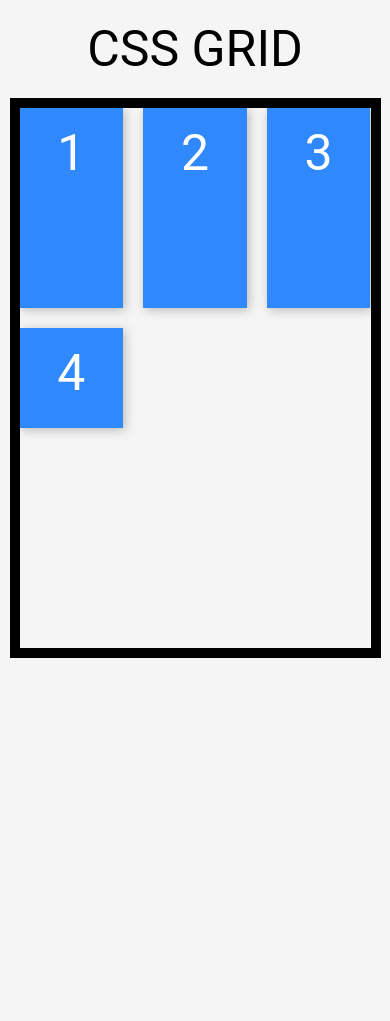
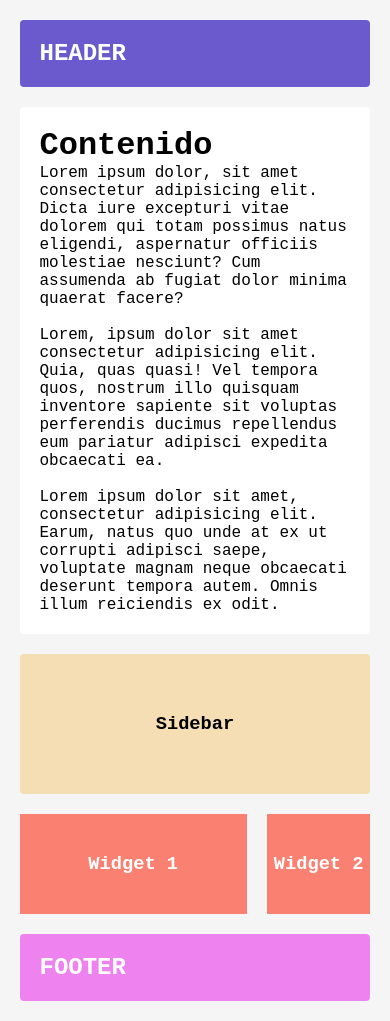
Before and after one commit to BrenMl/Css-Grid, a plain HTML site: page index.html in a window 390 px wide. Before the commit the page ends 844 px from the top, so only its background shows below. Drawn offline with Linux system fonts and the light colour scheme.

Commit message:
responsive website

```diff
--- a/css/grid.css
+++ /dev/null
@@ -1,11 +0,0 @@
-.container {
-    display: grid;
-    grid-template-columns: repeat(auto-fit, minmax(100px,1fr));
-    grid-template-rows: 200px 100px 200px;
-    gap: 20px;
-   /*Auto-fill va a rellenar toda la fila con las columnas que pueda poner dentro
-   auto-fit nos va a permitir rellenar todo el contenedor con las columnas que tenemos disponibles
-
-
-   */
-}
--- a/css/style.css
+++ b/css/style.css
@@ -6,33 +6,98 @@
 body {
     background: whitesmoke;
     color: black;
-    font-family: 'Roboto', sans-serif;
+    font-family:'Courier New', Courier, monospace;
 }
 
-.header p {
-    font-size: 50px;
-    text-align: center;
-    padding: 20px 0;
-}
 .container {
     width: 90%;
     max-width: 1000px;
-    border: 10px solid black;
-    margin: auto;
-    font-size: 50px;
-    line-height: 50px;
-    text-align: center;
+    margin: 20px auto;
+    display: grid;
+    gap: 20px;
+    grid-template-columns: repeat(3,1fr);
+    grid-template-rows: repeat(4,auto);
+
+    grid-template-areas: "header header header"
+                        "contenido contenido sidebar"
+                        "widget-1 widget-2 sidebar"
+                        "footer footer footer";
 }
 
-.container > div {
-    display: block;
+.conatiner > div,
+.container .header,
+.container .contenido,
+.container .sidebar,
+.container .footer {
+    background-color: white;
     padding: 20px;
-    color: white;
-    background: #2f89fc;
-    box-shadow: 2px 2px 10px rgba(0,0,0,.25);
+    border-radius: 4px;
 }
 
-.container .section > div {
-    background-color: blueviolet;
-    box-shadow: 2px 2px 10px rgba(0,0,0,.25);
+.container .header {
+    background-color: slateblue;
+    color: white;
+    grid-area: header;
+    /* grid-column: 1 / -1; */
 }
+
+.container .contenido {
+    /* grid-column: span 2; */
+    grid-area: contenido;
+}
+.container .sidebar {
+    background-color: wheat;
+    grid-area: sidebar;
+    /* grid-column: 3 / span 1;
+    grid-row: span 2; */
+    display: flex;
+    align-items: center;
+    justify-content: center;
+    min-height: 100px;
+}
+
+.container .widget-1,
+.container .widget-2 {
+    background-color: salmon;
+    color: white;
+    height: 100px;
+    text-align: center;
+    display: flex;
+    align-items: center;
+    justify-content: center;
+}
+.container .widget-1 {
+    grid-area: widget-1;
+}
+.container .widget-2 {
+    grid-area: widget-2;
+}
+.container .footer {
+    background-color: violet;
+    color: white;
+    grid-area: footer;
+    /* grid-column: span 3; */
+}
+
+@media screen and (max-width: 768px){
+    .container {
+        grid-template-areas: "header header header"
+                            "contenido contenido contenido"
+                            "sidebar sidebar sidebar"
+                            "widget-1 widget-1 widget-2 "
+                            "footer footer footer";
+    }
+}
+
+/* @media screen and (max-width: 768px) {
+    .container .contenido {
+        grid-column: 1 / -1;
+    }
+
+    .container .sidebar {
+        grid-column: 1 / -1 ;
+    }
+    .container .widget-1 {
+        grid-column: span 2;
+    }
+} */
--- a/index.html
+++ b/index.html
@@ -4,18 +4,41 @@
     <meta charset="UTF-8">
     <meta name="viewport" content="width=device-width, initial-scale=1.0">
     <link rel="stylesheet" href="css/style.css">
-    <link rel="stylesheet" href="css/grid.css">
     <title>CSS GRID</title>
 </head>
 <body>
-    <div class="header">
-        <p>CSS GRID</p>
-    </div>
     <div class="container">
-        <div>1</div>
-        <div>2</div>
-        <div>3</div>
-        <div>4</div>
+        <header class="header">
+            <h2>HEADER</h2>
+        </header>
+        <main class="contenido">
+            <h1>Contenido</h1>
+            <p>Lorem ipsum dolor, sit amet consectetur adipisicing elit.
+                Dicta iure excepturi vitae dolorem qui totam possimus natus
+                eligendi, aspernatur officiis molestiae nesciunt? Cum assumenda
+                ab fugiat dolor minima quaerat facere?
+            <br><br>
+            Lorem, ipsum dolor sit amet consectetur adipisicing elit.
+             Quia, quas quasi! Vel tempora quos, nostrum illo quisquam
+             inventore sapiente sit voluptas perferendis ducimus repellendus
+             eum pariatur adipisci expedita obcaecati ea.
+            <br><br>
+            Lorem ipsum dolor sit amet, consectetur adipisicing elit.
+            Earum, natus quo unde at ex ut corrupti adipisci saepe,
+            voluptate magnam neque obcaecati deserunt tempora autem.
+            Omnis illum reiciendis ex odit.
+            </p>
+        </main>
+        <aside class="sidebar">
+            <h3>Sidebar</h3>
+        </aside>
+        <div class="widget-1">
+            <h3>Widget 1</h3>
+        </div>
+        <div class="widget-2">
+            <h3>Widget 2</h3>
+        </div>
+        <footer class="footer"><h2>FOOTER</h2></footer>
     </div>
 </body>
 </html>
```
